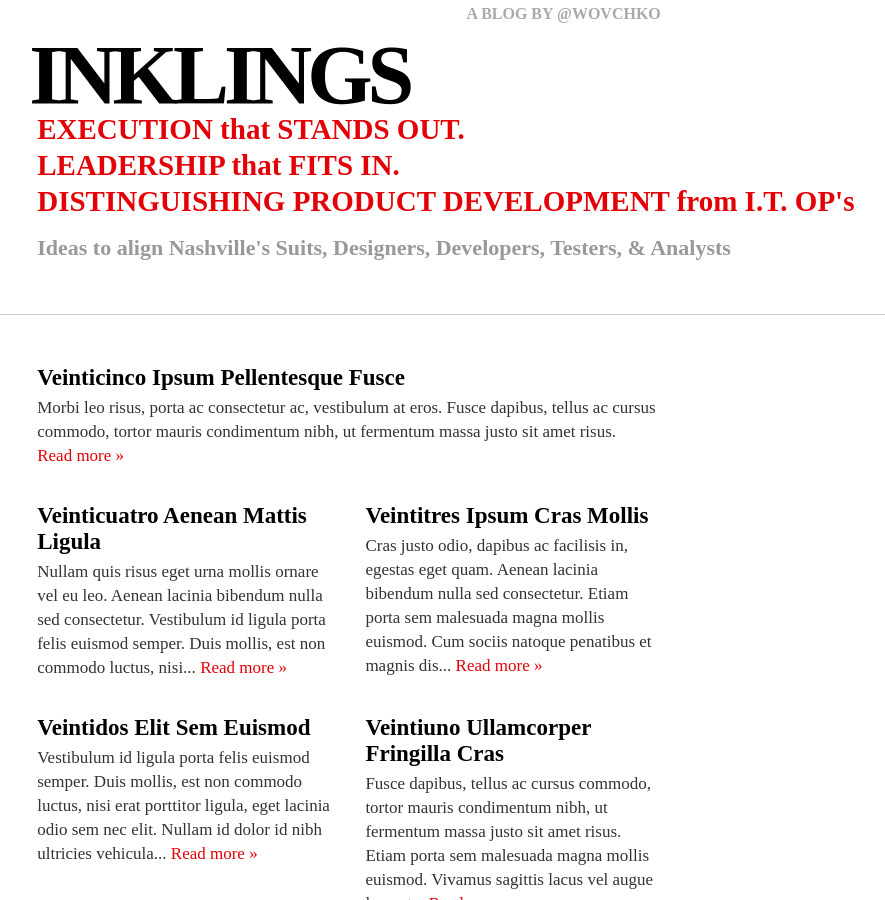
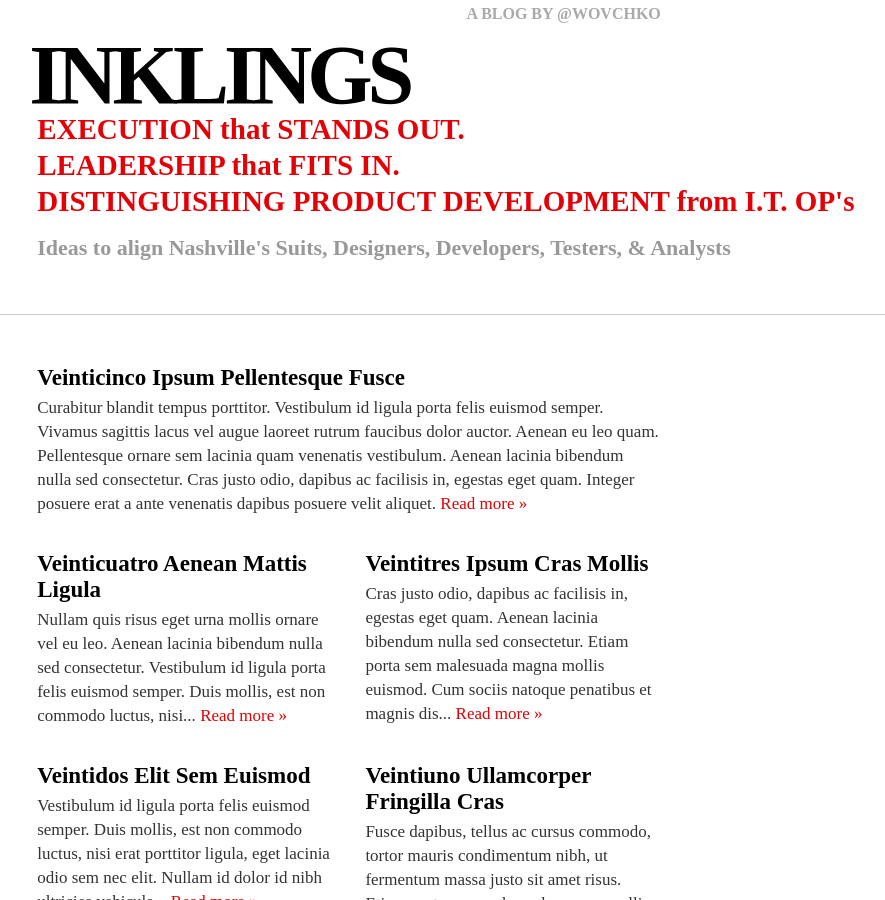
Before and after one commit to wovchko/inklings, a Jekyll site: the page built from index.html, in a window 1280 px wide and 900 px high. Shown: the whole window, without its empty margins (291-1176 px from the left). Built offline with Jekyll 4.4.1, drawn with Linux system fonts in a browser that asks for light colours; Markdown is read by kramdown in place of the engine named in the settings; the list of posts is cut into pages by our own code.

Commit message:
Updated sample content to make description longer

```diff
--- a/_posts/2012-01-25-veinticinco-ipsum-pellentesque-fusce.md
+++ b/_posts/2012-01-25-veinticinco-ipsum-pellentesque-fusce.md
@@ -1,7 +1,7 @@
 ---
 layout: post
 title: "Veinticinco Ipsum Pellentesque Fusce"
-description: "Morbi leo risus, porta ac consectetur ac, vestibulum at eros. Fusce dapibus, tellus ac cursus commodo, tortor mauris condimentum nibh, ut fermentum massa justo sit amet risus."
+description: "Curabitur blandit tempus porttitor. Vestibulum id ligula porta felis euismod semper. Vivamus sagittis lacus vel augue laoreet rutrum faucibus dolor auctor. Aenean eu leo quam. Pellentesque ornare sem lacinia quam venenatis vestibulum. Aenean lacinia bibendum nulla sed consectetur. Cras justo odio, dapibus ac facilisis in, egestas eget quam. Integer posuere erat a ante venenatis dapibus posuere velit aliquet."
 author: Brendan Wovchko
 tags:
 - nullam
```
Also changed, not shown: _posts/2012-01-05-cinco-cursus-risus-dapibus.md (+1 -1 lines), _posts/2012-01-06-seis-commodo-pharetra-egestas.md (+1 -1 lines), _posts/2012-01-13-trece-lorem-fusce-venenatis.md (+1 -1 lines), _posts/2012-01-14-catorce-ullamcorper-fermentum-justo.md (+1 -1 lines), _posts/2012-01-17-diecisiete-ornare-porta-vulputate.md (+1 -1 lines).
